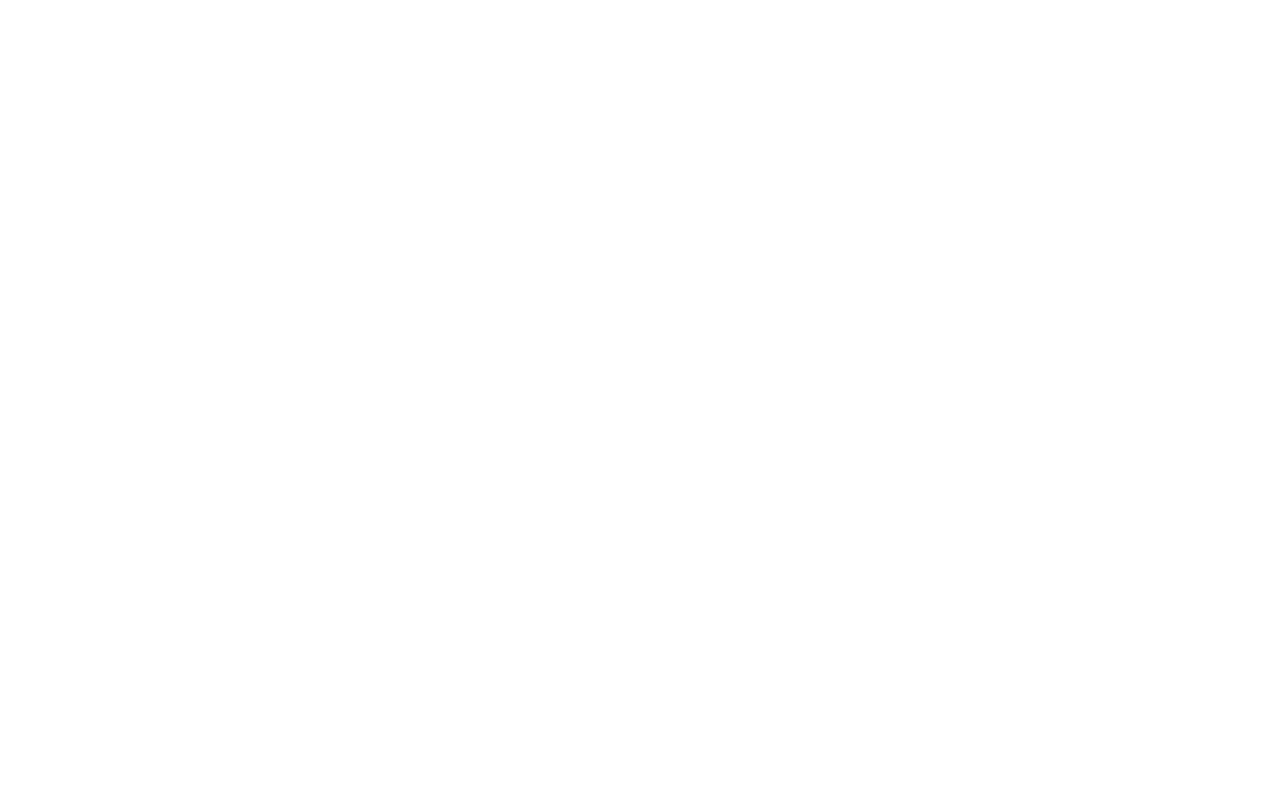
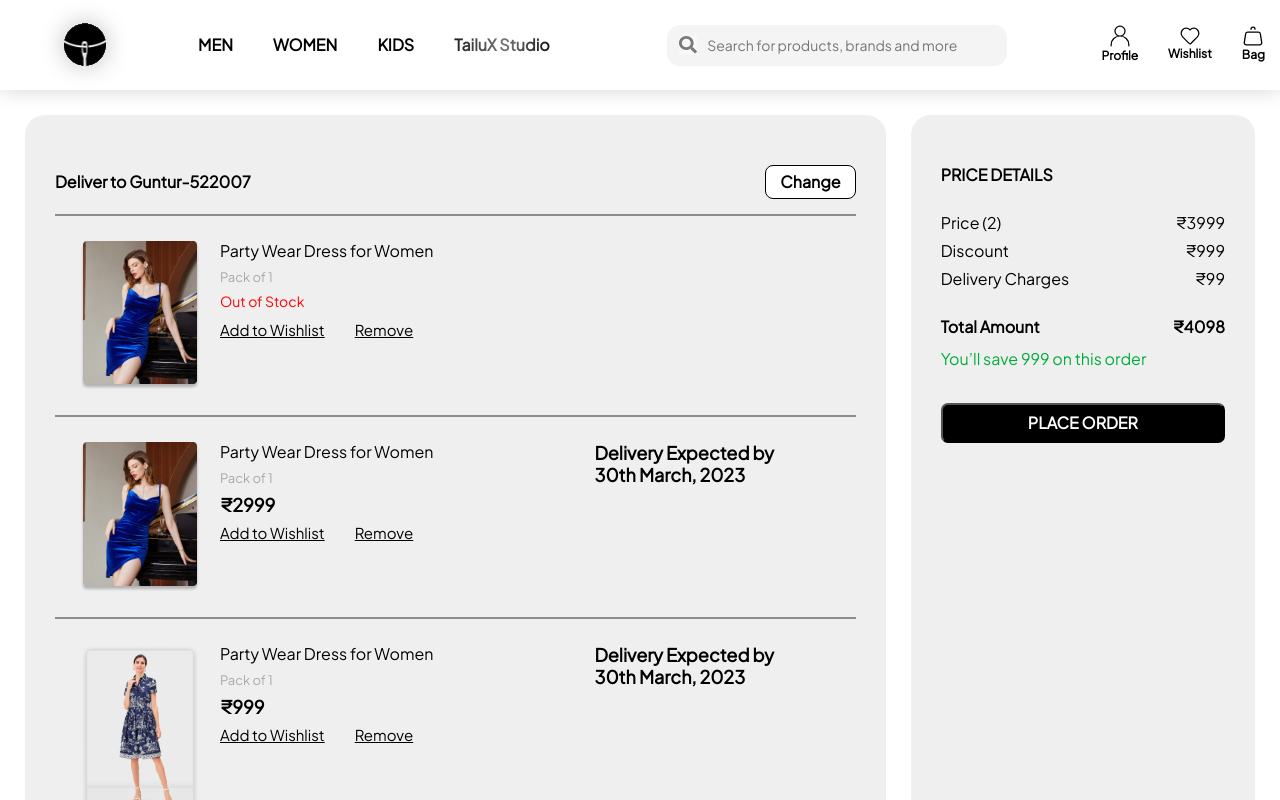
Before and after one commit to iamshiv007/tailux, a React (Create React App) app: page /cart1 in a window 1280 px wide. Before the commit this address had no page. Shown: the top 800 px of the page. Built offline with nearby package versions, Linux system fonts and the light colour scheme.

Commit message:
Cart1 Component Completed

```diff
--- a/src/App.css
+++ b/src/App.css
@@ -117,6 +117,17 @@
   line-height: 16px;
 }
 
+.text15 {
+  font-weight: 700;
+  font-size: 16px;
+  line-height: 20px;
+}
+
+.text16 {
+  font-size: 16px;
+  line-height: 20px;
+}
+
 .box1 {
   margin: auto;
   margin-top: auto;
--- a/src/App.js
+++ b/src/App.js
@@ -10,6 +10,8 @@
 import SetPassword from './components/user/SetPassword';
 import Product from './components/product/Product';
 import ProductCustomization from './components/product/ProductCustomization';
+import Cart1 from './components/cart/Cart1';
+import Cart2 from './components/cart/Cart2';
 
 function App() {
   return (
@@ -25,6 +27,8 @@
       <Route path='/setPassword' element={<SetPassword/>} />
       <Route path='/product' element={<Product/>} />
       <Route path='/ProductCustomization' element={<ProductCustomization/>} />
+      <Route path='/cart1' element={<Cart1/>} />
+      <Route path='/cart2' element={<Cart2/>} />
     </Routes>
     </BrowserRouter>
   );
--- /dev/null
+++ b/src/components/cart/Cart1.css
@@ -0,0 +1,96 @@
+.catr1Container {
+  display: grid;
+  grid-template-columns: 5fr 2fr;
+  padding: 25px;
+  column-gap: 25px;
+}
+
+.catr1Container > div {
+  border-radius: 20px;
+  background-color: #efefef;
+  padding: 50px 30px;
+}
+
+.catr1Container > .deliveryDetails > div:first-child {
+  display: flex;
+  justify-content: space-between;
+  border-bottom: 2px solid #8c8c8c;
+  align-items: center;
+  padding-bottom: 15px;
+}
+
+.catr1Container > .deliveryDetails > .outOfStockBox,
+.catr1Container > .deliveryDetails > .deliveryBox {
+  display: grid;
+  grid-template-columns: 2fr 6fr 4fr;
+  border-bottom: 2px solid #8c8c8c;
+  padding: 25px;
+  column-gap: 20px;
+}
+
+.catr1Container > .deliveryDetails > .outOfStockBox > img,
+.catr1Container > .deliveryDetails > .deliveryBox > img {
+  width: 120px;
+}
+
+.catr1Container > .deliveryDetails > .outOfStockBox > div > P,
+.catr1Container > .deliveryDetails > .deliveryBox > div:nth-child(2) > p {
+  padding-bottom: 8px;
+}
+
+.catr1Container > .deliveryDetails > .outOfStockBox > div > P:nth-child(2),
+.catr1Container
+  > .deliveryDetails
+  > .deliveryBox
+  > div:nth-child(2)
+  > p:nth-child(2) {
+  font-size: 13px;
+  line-height: 16px;
+  color: #a9a9a9;
+}
+
+.catr1Container > .deliveryDetails > .outOfStockBox > div > div,
+.catr1Container > .deliveryDetails > .deliveryBox > div > div {
+  display: flex;
+  column-gap: 30px;
+}
+
+.catr1Container > .deliveryDetails > .outOfStockBox > div > div > button,
+.catr1Container > .deliveryDetails > .deliveryBox > div > div > button {
+  font-size: 15px;
+  line-height: 18px;
+  text-decoration-line: underline;
+  border: none;
+  font-weight: 500;
+}
+
+.catr1Container > .deliveryDetails > .outOfStockBox > div > P:nth-child(3) {
+  font-weight: 500;
+  font-size: 14px;
+  line-height: 16px;
+  color: #ff0000;
+  padding-bottom: 12px;
+}
+
+.catr1Container > .deliveryDetails > .deliveryBox > div > P:nth-child(3),
+.catr1Container > .deliveryDetails > .deliveryBox > div:last-child > p {
+  font-weight: 700;
+  font-size: 18px;
+  line-height: 22px;
+}
+
+.catr1Container > .deliveryDetails > div:first-child > button {
+  background: #ffffff;
+  border: 1px solid #000000;
+  border-radius: 8px;
+  padding: 6px 14px;
+}
+
+.catr1Container > .priceDetails > button {
+  background: #000000;
+  border-radius: 7px;
+  width: 100%;
+  color: white;
+  padding: 8px;
+  margin-top: 30px;
+}
--- /dev/null
+++ b/src/components/cart/Cart1.jsx
@@ -0,0 +1,101 @@
+import React, { Fragment } from "react";
+import Navbar from "../layout/navbar/Navbar";
+import Footer from "../layout/footer/Footer";
+
+import CartItem1 from "../../assests/images/CartItem1.png";
+import Women2 from "../../assests/images/Women2.png";
+import "./Cart1.css";
+
+const Cart1 = () => {
+  return (
+    <Fragment>
+      <Navbar />
+
+      <div className="catr1Container">
+        <div className="deliveryDetails">
+          <div>
+            <p className="text15">Deliver to Guntur-522007</p>
+            <button className="text15">Change</button>
+          </div>
+
+          <div className="outOfStockBox">
+            <img src={CartItem1} alt="CartItem1" />
+            <div>
+              <p className="text16">Party Wear Dress for Women</p>
+              <p>Pack of 1</p>
+              <p>Out of Stock</p>
+              <div>
+                <button>Add to Wishlist</button>
+                <button>Remove</button>
+              </div>
+            </div>
+          </div>
+
+          <div className="deliveryBox">
+            <img src={CartItem1} alt="CartItem1" />
+            <div>
+              <p className="text16">Party Wear Dress for Women</p>
+              <p>Pack of 1</p>
+              <p>₹2999</p>
+              <div>
+                <button>Add to Wishlist</button>
+                <button>Remove</button>
+              </div>
+            </div>
+
+            <div>
+              <p>Delivery Expected by</p>
+              <p>30th March, 2023</p>
+            </div>
+          </div>
+
+          <div className="deliveryBox">
+            <img src={Women2} alt="Women2" />
+            <div>
+              <p className="text16">Party Wear Dress for Women</p>
+              <p>Pack of 1</p>
+              <p>₹999</p>
+              <div>
+                <button>Add to Wishlist</button>
+                <button>Remove</button>
+              </div>
+            </div>
+
+            <div>
+              <p>Delivery Expected by</p>
+              <p>30th March, 2023</p>
+            </div>
+          </div>
+        </div>
+
+        <div className="priceDetails">
+          <p className="text15 pb-4">PRICE DETAILS</p>
+          <div className="allCenter py-1">
+            <p className="text16">Price (2)</p>
+            <p className="text16">₹3999</p>
+          </div>
+          <div className="allCenter py-1">
+            <p className="text16">Discount</p>
+            <p className="text16">₹999</p>
+          </div>
+          <div className="allCenter py-1">
+            <p className="text16">Delivery Charges</p>
+            <p className="text16">₹99</p>
+          </div>
+          <div className="allCenter pt-4 pb-2">
+            <p className="text15">Total Amount</p>
+            <p className="text15">₹4098</p>
+          </div>
+          <p className="text16 py-1" style={{ color: "#00AD3B" }}>
+            You’ll save 999 on this order
+          </p>
+          <button className="placeOrderBtn text15">PLACE ORDER</button>
+        </div>
+      </div>
+
+      <Footer />
+    </Fragment>
+  );
+};
+
+export default Cart1;
```
Also changed, not shown: src/assests/images/CartItem1.png (added).
